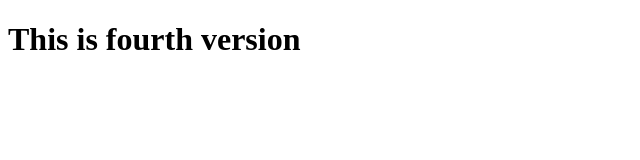
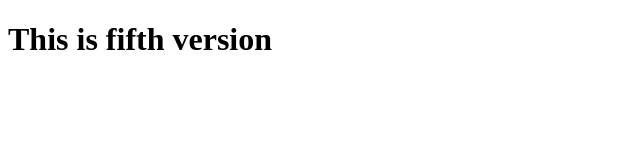
Before and after one commit to sambhavijha7585/myrepo, a plain HTML site: page index.html in a window 1280 px wide. Shown: the whole page, without its empty margins (0-640 px from the left). Drawn offline with Linux system fonts and the light colour scheme.

Commit message:
Fifth version of index.html

```diff
--- a/index.html
+++ b/index.html
@@ -6,6 +6,6 @@
     <title>Document</title>
 </head>
 <body>
-    <h1>This is fourth version</h1>
+    <h1>This is fifth version</h1>
 </body>
 </html>
```
